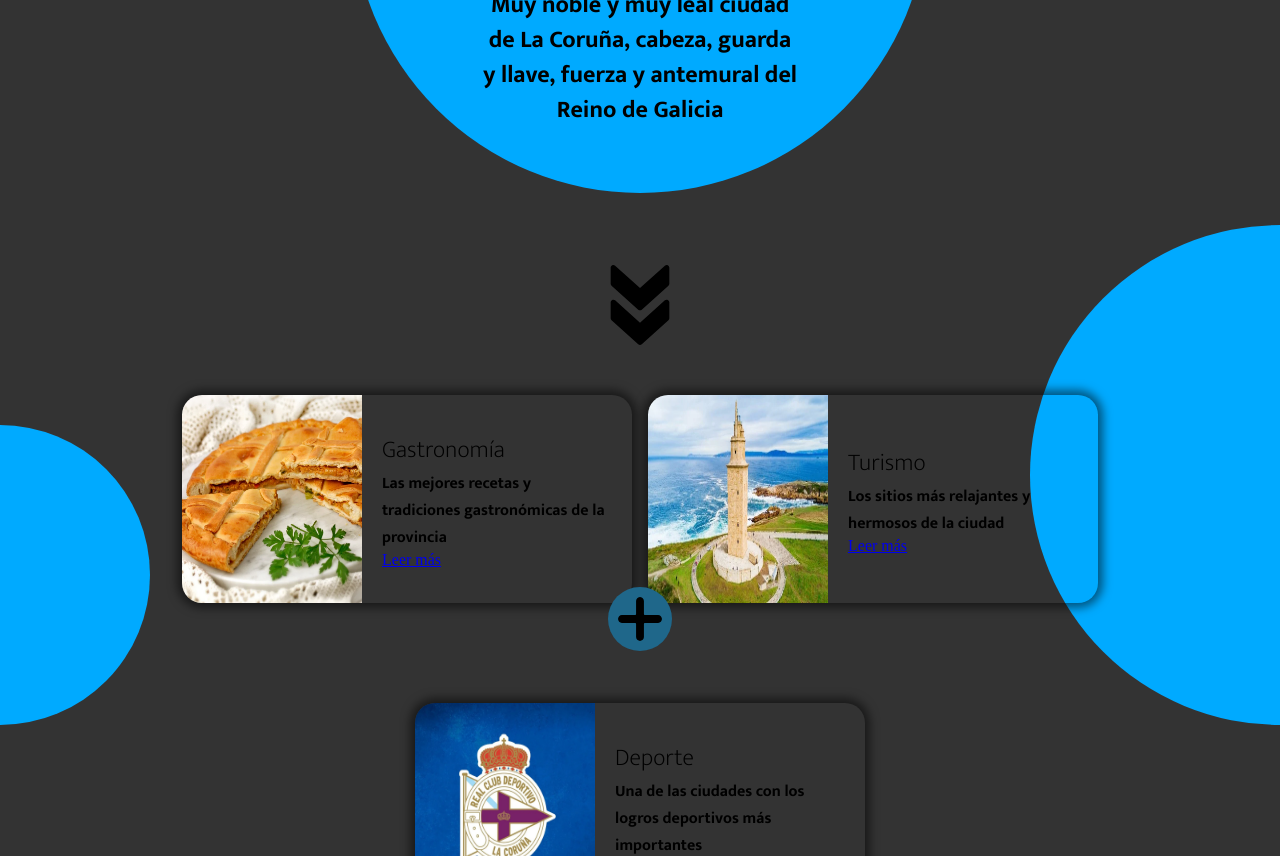
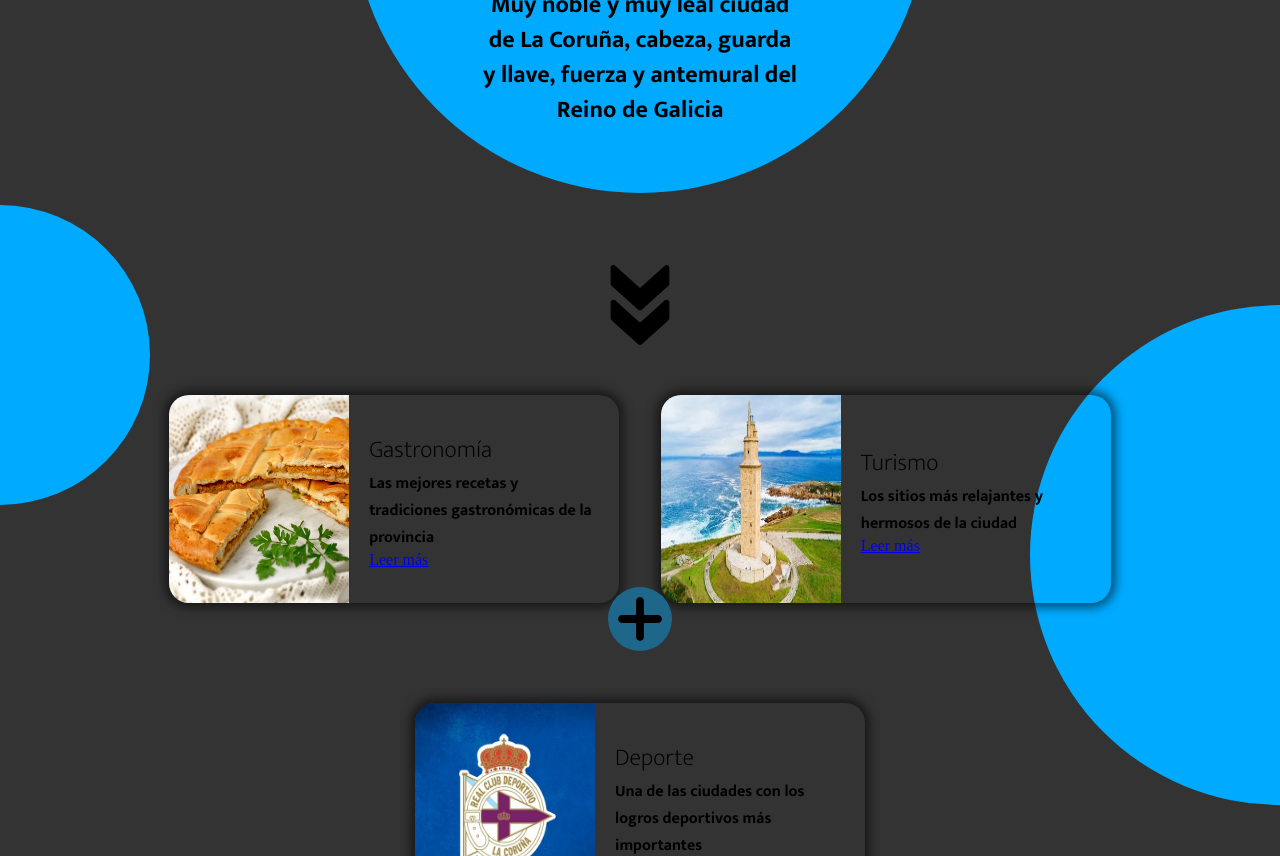
Before and after one commit to jlopcun/A-Coru-a-web, a plain HTML site: page index.html in a window 1280 px wide. Shown: the part 95-951 px from the top of the page. Drawn offline with Linux system fonts and the light colour scheme; a web font is replaced by a local one.

Commit message:
adding some stupid things

```diff
--- a/style.css
+++ b/style.css
@@ -23,7 +23,7 @@ body::after{
     position:absolute;
     width:500px;
     height:500px;
-    top:40%;
+    top:50%;
     right:0;
    clip-path:circle(50% at 100% 50%);
     z-index:-1;
@@ -37,7 +37,7 @@ body::before{
     position:absolute;
     width:300px;
     height:300px;
-    bottom:-20px;
+    top:300px;
     left:0;
    clip-path:circle(50% at 0% 50%);
     z-index:-1;
@@ -74,7 +74,7 @@ body::before{
     display: flex;
     justify-content: center;
     flex-flow: row wrap;
-    margin-bottom:3rem;
+    margin-bottom:6rem;
 
 }
 .coru-lema{
@@ -95,10 +95,10 @@ body::before{
     align-items:center;
     box-shadow:0px 0px 10px 5px rgba(0 0 0 / .5);
     border-radius:20px;
-    margin:50px .5rem;
+    margin:50px 1.3rem;
     overflow: hidden;
     min-height:13rem;
-
+    transition:transform .5s;
 
 }
 .img-container{
@@ -159,7 +159,7 @@ body::before{
     box-shadow:0 0 10px rgba(0 0 0 /1);
     margin-bottom:1rem;
     width:0;
-    transition:width .3s;
+    transition:width .5s;
 }
 
 .menu-opener{
@@ -206,3 +206,13 @@ body::before{
     width:auto;
     height:auto;
 }
+.contents-card:hover{
+    transform:scale(1.1) rotate(15deg);
+}
+
+@media screen and (min-height:2050px){
+    .foot{
+        position:absolute;
+        bottom: 0;
+    }
+}
```
Also changed, not shown: index.html (+1 -0 lines).
